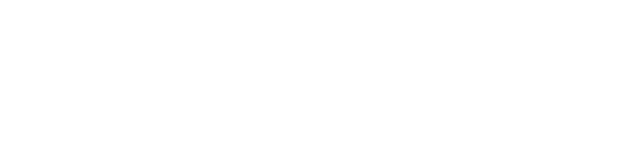
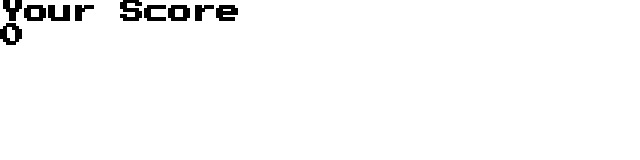
Before and after one commit to nicoletsingas/Detona-Ralph-Game, a website built with Vite: page index.html in a window 1280 px wide. Shown: the whole page, without its empty margins (0-640 px from the left). Built offline with nearby package versions, Linux system fonts and the light colour scheme.

Commit message:
Criado pequena estrutura html no index

```diff
--- a/index.html
+++ b/index.html
@@ -8,7 +8,19 @@
     <link rel="stylesheet" href="src/styles/style.css">
   </head>
   <body>
-    <div id="app"></div>
-    <script type="module" src="/main.js"></script>
+    <main class="container">
+      <section class="menu">
+        <div class="menu-time">
+          <h2 class="red-text">Your Score</h2>
+          <h2>0</h2>
+        </div>
+        <div class="menu-score"></div>
+        <div class="menu-lives"></div>
+      </section>
+      <section class="panel">
+
+      </section>
+    </main>
+    <script type="module" src="src/engine.js"></script>
   </body>
 </html>
```
